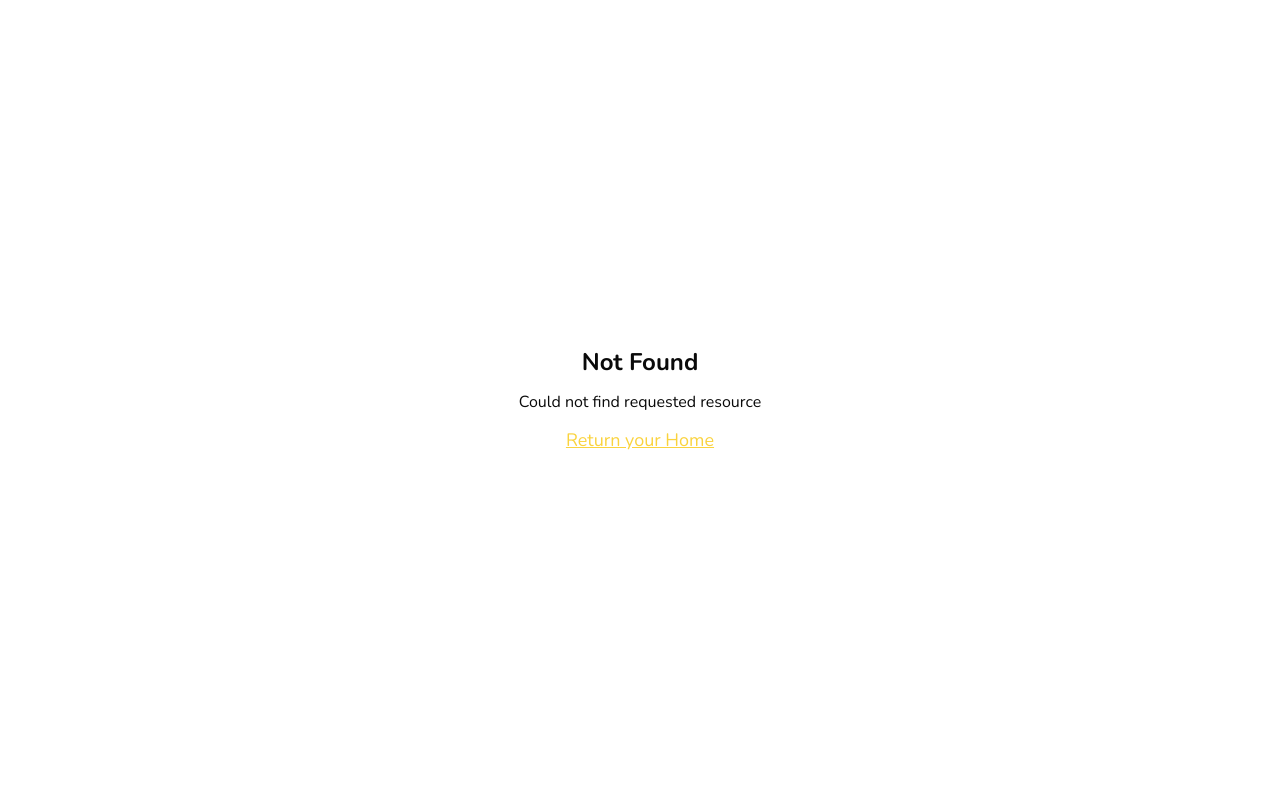
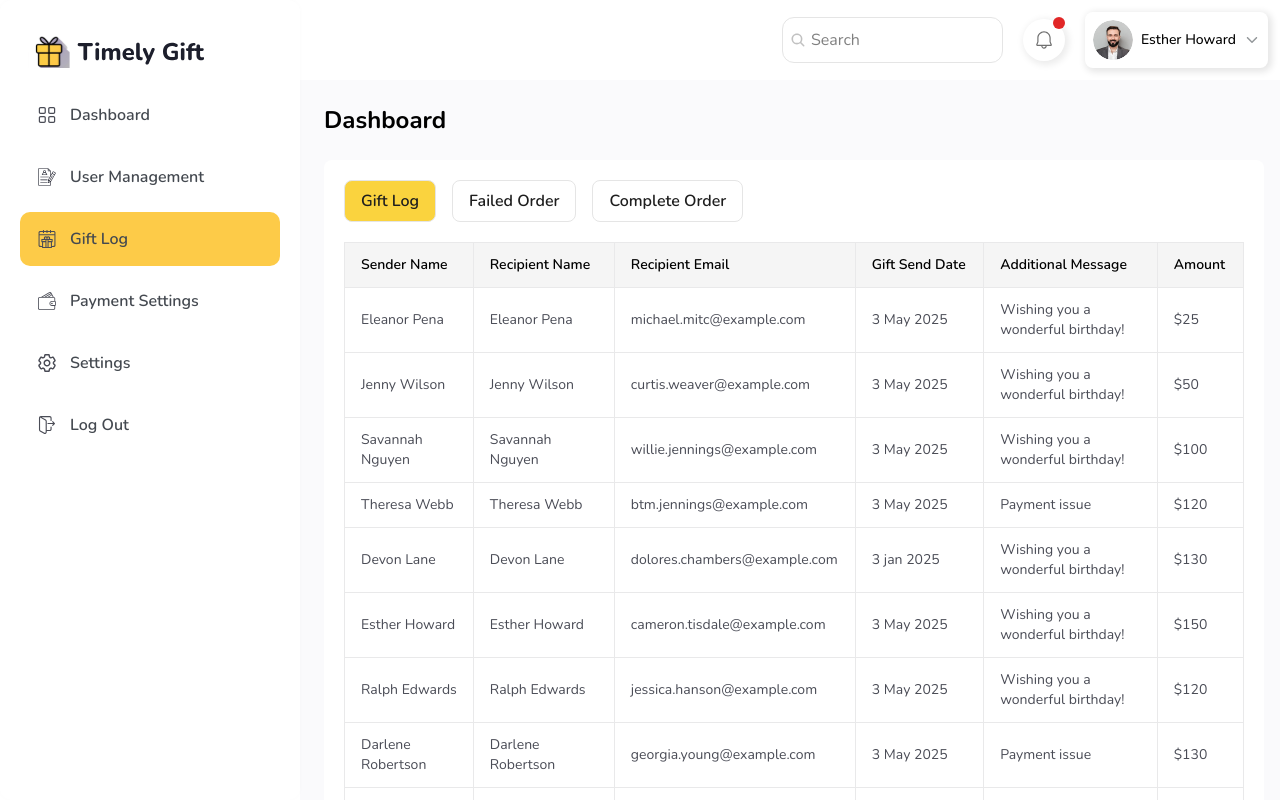
Before and after one commit to backbencherstudio/kyle_smith-Automated-Gift-Card-Scheduler-frontend, a Next.js app: page /dashboard/gift-log in a window 1280 px wide. Before the commit this address had no page. Built offline with nearby package versions, Linux system fonts and the light colour scheme.

Commit message:
dashboard gift log table design done

```diff
--- /dev/null
+++ b/app/(admin)/dashboard/gift-log/page.tsx
@@ -0,0 +1,185 @@
+"use client"
+
+import { giftInfoData } from "@/demoData/giftInfoData";
+import { useState } from "react";
+import DynamicTableTwo from "../../component/common/DynamicTableTwo";
+
+function GiftLogPage() {
+  const [currentPage, setCurrentPage] = useState(1);
+  const [selectedRole, setSelectedRole] = useState<"All" | "Failed" | "Completed">("All");
+
+
+  const columns = [
+    {
+      label: "Sender Name",
+      accessor: "recipientName",
+      width: "200px",
+    },
+    {
+      label: "Recipient Name",
+      accessor: "recipientName",
+      width: "200px",
+    },
+    {
+      label: "Recipient Email",
+      accessor: "recipientEmail",
+      width: "250px",
+    },
+    {
+      label: "Gift Send Date",
+      accessor: "giftSendDate",
+      width: "140px",
+    },
+    {
+      label: "Additional Message",
+      accessor: "message",
+      width: "280px",
+    },
+    {
+      label: "Amount",
+      accessor: "amount",
+      width: "100px",
+    },
+  ];
+
+  const Issucolumns = [
+    {
+      label: "Sender Name",
+      accessor: "recipientName",
+      width: "200px",
+    },
+    {
+      label: "Recipient Name",
+      accessor: "recipientName",
+      width: "200px",
+    },
+    {
+      label: "Recipient Email",
+      accessor: "recipientEmail",
+      width: "250px",
+    },
+    {
+      label: "Gift Send Date",
+      accessor: "giftSendDate",
+      width: "140px",
+    },
+    {
+      label: "Amount",
+      accessor: "amount",
+      width: "100px",
+    },
+    {
+      label: "Issue",
+      accessor: "issue",
+      width: "200px",
+
+    },
+  ];
+
+  const Completecolumns = [
+    {
+      label: "Sender Name",
+      accessor: "recipientName",
+      width: "180px",
+    },
+    {
+      label: "Recipient Email",
+      accessor: "recipientEmail",
+      width: "250px",
+    },
+    {
+      label: "Gift Send Date",
+      accessor: "giftSendDate",
+      width: "140px",
+    },
+    {
+      label: "Additional Message",
+      accessor: "message",
+      width: "250px",
+    },
+    {
+      label: "Amount",
+      accessor: "amount",
+      width: "100px",
+    },
+    {
+      label: "Status",
+      accessor: "status",
+      width: "120px",
+      formatter: (value: string) => {
+        const baseClass = "text-sm px-2 py-1 text-center rounded-md";
+        return (
+          <div
+            className={
+              value === "Completed"
+                ? `${baseClass} bg-greenColor/10 text-greenColor`
+                : `${baseClass} bg-gray-100 text-gray-700`
+            }
+          >
+            {value}
+          </div>
+        );
+      },
+    },
+  ];
+
+
+
+const filteredUsers = giftInfoData.filter((user) => {
+  const roleMatch = selectedRole === "All" || user.status === selectedRole;
+  return roleMatch;
+});
+return (
+  <section>
+    <div className=" bg-whiteColor p-5 rounded-md">
+
+      <div className="flex justify-between md:justify-start gap-2 whitespace-nowrap md:gap-4 pb-5">
+        {["All", "Failed", "Completed"].map((role) => (
+          <button
+            key={role}
+            onClick={() =>
+              setSelectedRole(role as "All" | "Failed" | "Completed")
+            }
+            className={`md:px-4 px-1.5 cursor-pointer border font-semibold rounded-md text-sm md:text-base py-2 ${
+              selectedRole === role
+                ? "  text-headerColor  bg-primaryColor"
+                : " text-headerColor border-1.5"
+            }`}
+          >
+            {role === "All"
+              ? "Gift Log"
+              : role == "Failed"
+              ? "Failed Order "
+              : role === "Completed"
+              ? "Complete Order"
+              :role}
+          </button>
+        ))}
+      </div>
+      {selectedRole == "All" && <DynamicTableTwo
+        columns={columns}
+        data={filteredUsers}
+        currentPage={currentPage}
+        itemsPerPage={10}
+        onPageChange={(page) => setCurrentPage(page)}
+      />}
+      {selectedRole == "Failed" && <DynamicTableTwo
+        columns={Issucolumns}
+        data={filteredUsers}
+        currentPage={currentPage}
+        itemsPerPage={10}
+        onPageChange={(page) => setCurrentPage(page)}
+      />}
+      {selectedRole == "Completed" && <DynamicTableTwo
+        columns={Completecolumns}
+        data={filteredUsers}
+        currentPage={currentPage}
+        itemsPerPage={10}
+        onPageChange={(page) => setCurrentPage(page)}
+      />}
+    </div>
+  </section>
+);
+}
+
+export default GiftLogPage
--- a/app/(admin)/dashboard/schedule-calendar/page.tsx
+++ /dev/null
@@ -1,12 +0,0 @@
-import DemoApp from "../../component/Time/SchedulerTime"
-
-
-function CalendarPage() {
-  return (
-    <div>
-     <DemoApp/>
-    </div>
-  )
-}
-
-export default CalendarPage
--- a/demoData/giftInfoData.ts
+++ b/demoData/giftInfoData.ts
@@ -8,6 +8,7 @@ export const giftInfoData = [
     amount: "$25",
     eventDate: "3 May 2025",
     status: "Completed",
+    issue: "Payment issue",
   },
   {
     id: 2,
@@ -18,6 +19,8 @@ export const giftInfoData = [
     amount: "$50",
     eventDate: "3 May 2025",
     status: "Schedule",
+
+    issue: "Payment issue",
   },
   {
     id: 3,
@@ -28,6 +31,7 @@ export const giftInfoData = [
     amount: "$100",
     eventDate: "3 May 2025",
     status: "Completed",
+    issue: "Payment issue",
   },
   {
     id: 4,
@@ -38,6 +42,8 @@ export const giftInfoData = [
     amount: "$120",
     eventDate: "3 May 2025",
     status: "Failed",
+
+    issue: "Payment issue",
   },
   {
     id: 5,
@@ -48,6 +54,8 @@ export const giftInfoData = [
     amount: "$130",
     eventDate: "3 May 2025",
     status: "Schedule",
+
+    issue: "Payment issue",
   },
   {
     id: 6,
@@ -58,6 +66,7 @@ export const giftInfoData = [
     amount: "$150",
     eventDate: "3 May 2025",
     status: "Completed",
+    issue: "Payment issue",
   },
   {
     id: 7,
@@ -68,6 +77,7 @@ export const giftInfoData = [
     amount: "$120",
     eventDate: "3 May 2025",
     status: "Completed",
+    issue: "Payment issue",
   },
   {
     id: 8,
@@ -78,6 +88,8 @@ export const giftInfoData = [
     amount: "$130",
     eventDate: "3 May 2025",
     status: "Failed",
+
+    issue: "Payment issue",
   },
   {
     id: 9,
@@ -88,6 +100,8 @@ export const giftInfoData = [
     amount: "$50",
     eventDate: "3 May 2025",
     status: "Schedule",
+
+    issue: "Payment issue",
   },
   {
     id: 10,
@@ -98,6 +112,7 @@ export const giftInfoData = [
     amount: "$130",
     eventDate: "3 May 2025",
     status: "Completed",
+    issue: "Payment issue",
   },
   {
     id: 11,
@@ -108,6 +123,8 @@ export const giftInfoData = [
     amount: "$60",
     eventDate: "3 May 2025",
     status: "Schedule",
+
+    issue: "Payment issue",
   },
   {
     id: 12,
@@ -118,6 +135,7 @@ export const giftInfoData = [
     amount: "$120",
     eventDate: "3 May 2025",
     status: "Completed",
+    issue: "Payment issue",
   },
   {
     id: 13,
@@ -128,6 +146,8 @@ export const giftInfoData = [
     amount: "$115",
     eventDate: "3 May 2025",
     status: "Failed",
+
+    issue: "Payment issue",
   },
   {
     id: 14,
@@ -138,6 +158,7 @@ export const giftInfoData = [
     amount: "$98",
     eventDate: "3 May 2025",
     status: "Completed",
+    issue: "Payment issue",
   },
   {
     id: 15,
@@ -148,6 +169,7 @@ export const giftInfoData = [
     amount: "$88",
     eventDate: "3 May 2025",
     status: "Completed",
+    issue: "Payment issue",
   },
   {
     id: 16,
@@ -158,6 +180,8 @@ export const giftInfoData = [
     amount: "$95",
     eventDate: "3 May 2025",
     status: "Failed",
+
+    issue: "Payment issue",
   },
   {
     id: 17,
@@ -168,6 +192,8 @@ export const giftInfoData = [
     amount: "$110",
     eventDate: "3 May 2025",
     status: "Schedule",
+
+    issue: "Payment issue",
   },
   {
     id: 18,
@@ -178,6 +204,7 @@ export const giftInfoData = [
     amount: "$100",
     eventDate: "3 May 2025",
     status: "Completed",
+    issue: "Payment issue",
   },
   {
     id: 19,
@@ -188,6 +215,8 @@ export const giftInfoData = [
     amount: "$140",
     eventDate: "3 May 2025",
     status: "Schedule",
+
+    issue: "Payment issue",
   },
   {
     id: 20,
@@ -198,5 +227,6 @@ export const giftInfoData = [
     amount: "$130",
     eventDate: "3 May 2025",
     status: "Completed",
+    issue: "Payment issue",
   },
 ];
```
